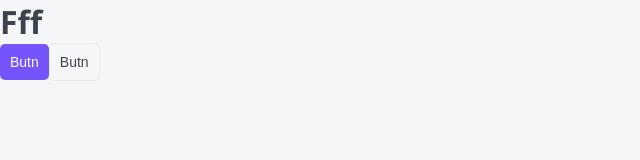
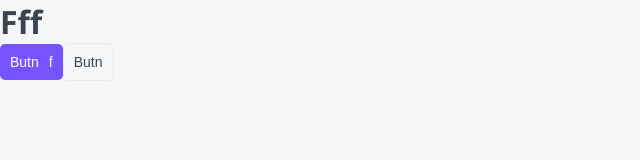
Before and after one commit to MichaelChernyshov/rate-me, a Next.js app: page / in a window 1280 px wide. Shown: the top 160 px of the page, without its empty margins (0-640 px from the left). Built offline with nearby package versions, Linux system fonts and the light colour scheme.

Commit message:
Added arrow future to a button

```diff
--- a/app/page.tsx
+++ b/app/page.tsx
@@ -6,7 +6,9 @@ export default function Home() {
   return (
     <>
       <HTag tag={'h1'}>Fff</HTag>
-      <Button appearence={'primary'}>Butn</Button>
+      <Button appearence={'primary'} arrow='right'>
+        Butn
+      </Button>
       <Button appearence={'ghost'}>Butn</Button>
     </>
   )
--- a/components/Button/Button.module.css
+++ b/components/Button/Button.module.css
@@ -31,3 +31,13 @@
 .ghost:hover {
   background-color: var(--gray-light-hover);
 }
+
+.arrow {
+  display: inline-block;
+  margin-left: 10px;
+}
+
+.down {
+  transform: rotate(90deg);
+  transition: all 0.2s;
+}
--- a/components/Button/Button.props.ts
+++ b/components/Button/Button.props.ts
@@ -4,4 +4,5 @@ export interface ButtonProps
   extends DetailedHTMLProps<ButtonHTMLAttributes<HTMLButtonElement>, HTMLButtonElement> {
   children: ReactNode
   appearence: 'primary' | 'ghost'
+  arrow?: 'right' | 'down' | 'none'
 }
--- a/components/Button/Button.tsx
+++ b/components/Button/Button.tsx
@@ -2,7 +2,7 @@ import styles from './Button.module.css'
 import { ButtonProps } from './Button.props'
 import cn from 'classnames'
 
-const Button = ({ children, appearence, className, ...props }: ButtonProps) => {
+const Button = ({ children, arrow = 'none', appearence, className, ...props }: ButtonProps) => {
   return (
     <button
       className={cn(styles.button, className, {
@@ -11,6 +11,14 @@ const Button = ({ children, appearence, className, ...props }: ButtonProps) => {
       })}
       {...props}>
       {children}
+      {arrow != 'none' && (
+        <span
+          className={cn(styles.arrow, {
+            [styles.down]: arrow === 'down',
+          })}>
+          f
+        </span>
+      )}
     </button>
   )
 }
```
